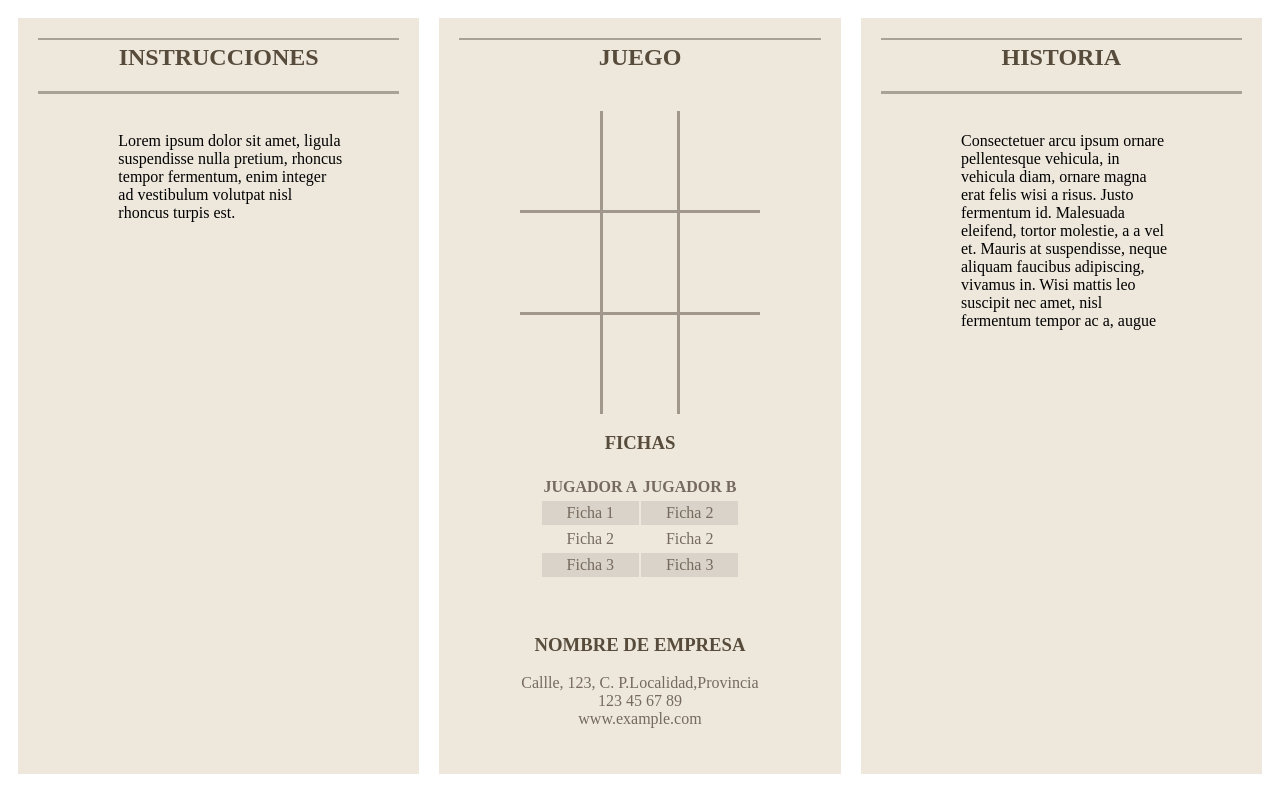
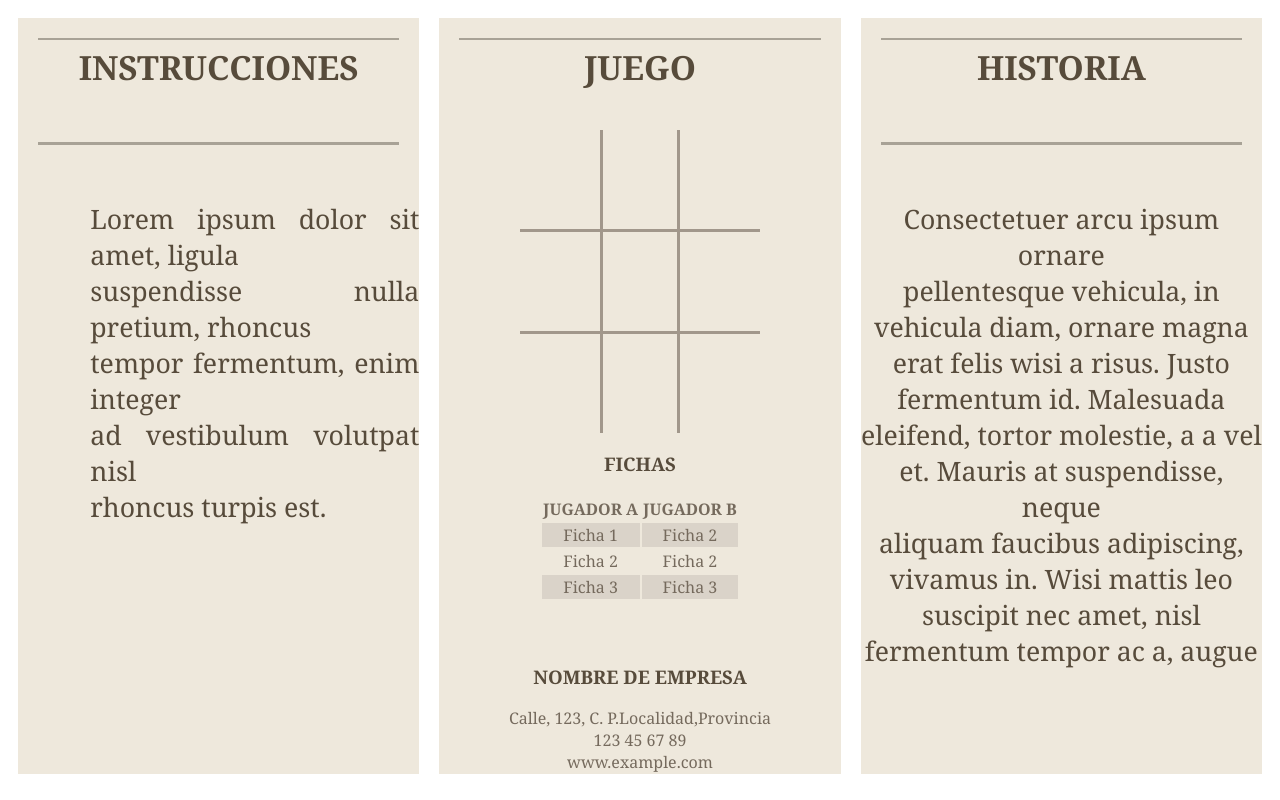
Before and after one commit to agonzalezbesada/LMSXI_Bolet-n12_Tablero_3enRaya, a plain HTML site: page index.html in a window 1280 px wide. Drawn offline with Linux system fonts and the light colour scheme.

Commit message:
Terminado

```diff
--- a/index.html
+++ b/index.html
@@ -107,7 +107,7 @@
                         <br><br>
                         <h3>NOMBRE DE EMPRESA</h3>
                         <div> <!-- Por qué no puedo text-align: center; si es un span-->
-                            Callle, 123, C. P.Localidad,Provincia<br>
+                            Calle, 123, C. P.Localidad,Provincia<br>
                             123 45 67 89<br>
                             www.example.com
                         </div>
--- a/style.css
+++ b/style.css
@@ -1,4 +1,5 @@
 #estructura {
+    font-family: Cambria, Cochin, Georgia, Times, 'Times New Roman', serif;
     display: grid;
     grid-template-columns: 1fr 1fr 1fr;
     height: 97vh;
@@ -13,15 +14,18 @@
     border-top: solid #a8a296 2px;
     border-bottom: solid #a8a296;
     padding-top: 1%;
-    padding-bottom: 5%;
+    padding-bottom: 13%;
     margin: 5%;
     text-align: center;
     color: #574b3b;
+    font-size: 25pt;
 }
 
 #lorem {
-    margin-left: 25%;
+    color: #574b3b;
+    margin-left: 18%;
     text-align: justify;
+    font-size: 20pt;
 }
 
 #seccion2 {
@@ -36,6 +40,7 @@
     padding-top: 1%;
     padding-bottom: 5%;
     text-align: center;
+    font-size: 25pt;
 }
 
 #tablero {
@@ -128,12 +133,14 @@ div span div {
     border-top: solid #a8a296 2px;
     border-bottom: solid #a8a296;
     padding-top: 1%;
-    padding-bottom: 5%;
+    padding-bottom: 13%;
     margin: 5%;
     text-align: center;
+    font-size: 25pt;
 }
 
 #lorem2 {
-    margin-left: 25%;
-    text-align: justify;
+    color: #574b3b;
+    text-align: center;
+    font-size: 20pt;
 }
```
